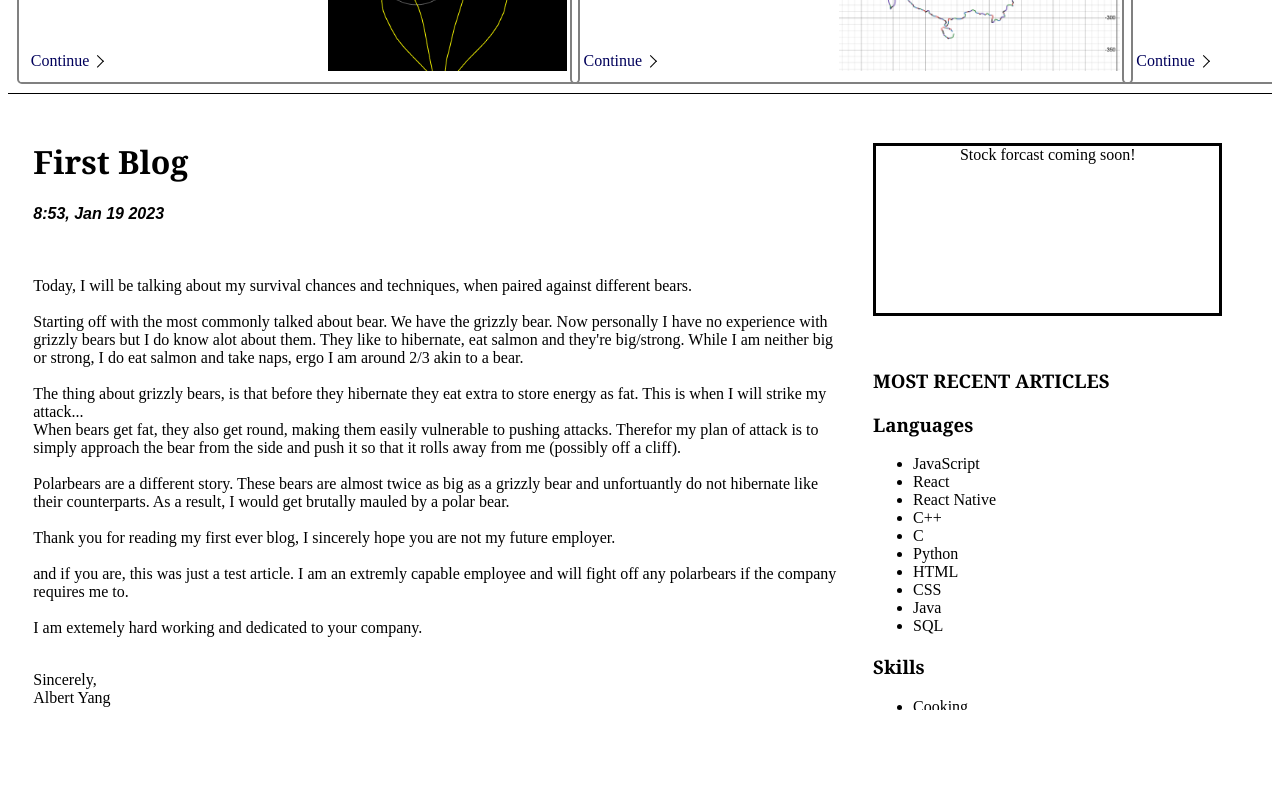
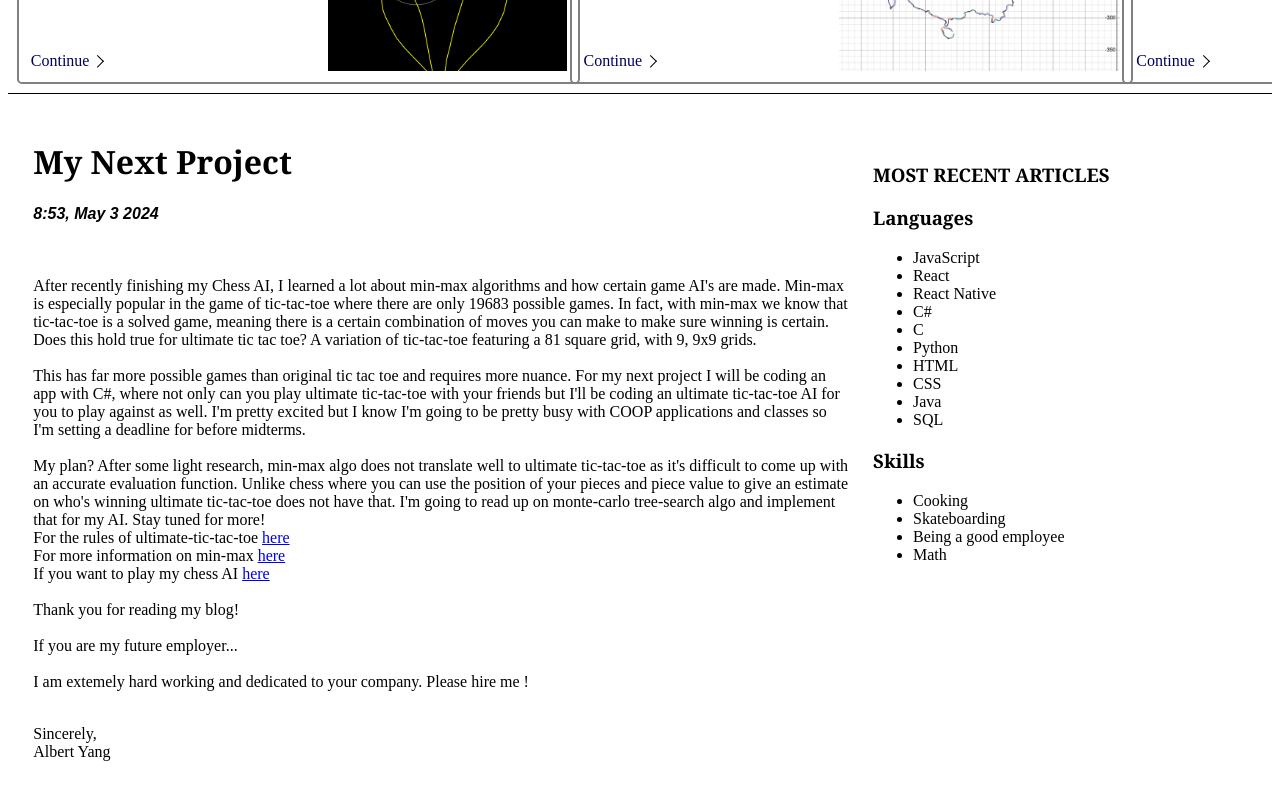
Before and after one commit to Albear-Yang/Web, a React (Vite) app: page /#/ in a window 1280 px wide. Shown: the part 862-1662 px from the top of the page. Before the commit the page ends 1618 px from the top, so only its background shows below. Built offline with nearby package versions, Linux system fonts and the light colour scheme.

Commit message:
fixed article, added thumbnail for chess

```diff
--- a/index.html
+++ b/index.html
@@ -2,7 +2,6 @@
 <html lang="en">
   <head>
     <meta charset="UTF-8" />
-    <link rel="icon" type="image/svg+xml" href="/vite.svg" />
     <meta name="viewport" content="width=device-width, initial-scale=1.0" />
     <title>Albert Yang News</title>
   </head>
--- a/src/components/Article.tsx
+++ b/src/components/Article.tsx
@@ -6,30 +6,32 @@ function Article(props: {title: string, date: string, article: string}){
         <div className = "body">
             <h4 className = "date">{props.date}</h4>
             <p className = "mainBody">
-                Today, I will be talking about my survival chances and techniques, when paired against different bears.
+                After recently finishing my Chess AI, I learned a lot about min-max algorithms and how certain game AI's are made. Min-max is especially popular in the game of tic-tac-toe where there are only 19683 possible games. In fact, with min-max we know that tic-tac-toe is a solved game, meaning there is a certain combination of moves you can make to make sure winning is certain. Does this hold true for ultimate tic tac toe? A variation of tic-tac-toe featuring a 81 square grid, with 9, 9x9 grids.
                 <br />
                 <br />
-                Starting off with the most commonly talked about bear. We have the grizzly bear. Now personally I have no experience with grizzly bears
-                but I do know alot about them. They like to hibernate, eat salmon and they're big/strong. While I am neither big or strong, I do eat salmon and take naps, ergo I am around 2/3 akin to a bear.
+                This has far more possible games than original tic tac toe and requires more nuance. For my next project I will be coding an app with C#, where not only can you play ultimate tic-tac-toe with your friends but I'll be coding an ultimate tic-tac-toe AI for you to play against as well. I'm pretty excited but I know I'm going to be pretty busy with COOP applications and classes so I'm setting a deadline for before midterms.
                 <br />
                 <br />
-                The thing about grizzly bears, is that before they hibernate they eat extra to store energy as fat. This is when I will strike my attack...
+                My plan? After some light research, min-max algo does not translate well to ultimate tic-tac-toe as it's difficult to come up with an accurate evaluation function. Unlike chess where you can use the position of your pieces and piece value to give an estimate on who's winning ultimate tic-tac-toe does not have that. I'm going to read up on monte-carlo tree-search algo and implement that for my AI.
+
+                Stay tuned for more!
+
                 <br />
-                When bears get fat, they also get round, making them easily vulnerable to pushing attacks. Therefor my plan of attack is to simply approach the bear from the side and push it so that it rolls away from me (possibly off a cliff).
+                For the rules of ultimate-tic-tac-toe <a href = "https://en.wikipedia.org/wiki/Ultimate_tic-tac-toe"> here </a>
                 <br />
+                For more information on min-max <a href = "https://en.wikipedia.org/wiki/Minimax#:~:text=Minmax%20(sometimes%20Minimax%2C%20MM%20or,case%20(maximum%20loss)%20scenario."> here</a>
                 <br />
-                Polarbears are a different story. These bears are almost twice as big as a grizzly bear and unfortuantly do not hibernate like their counterparts. As a result, I would get brutally mauled by a polar bear.
-
+                If you want to play my chess AI <a href  = "https://colab.research.google.com/drive/1iMDWmPL9VKTCtdHXdcr1SQuMYSso4HUG?usp=sharing"> here</a>
 
                 <br />
                 <br />
-                Thank you for reading my first ever blog, I sincerely hope you are not my future employer.
+                Thank you for reading my blog!
                 <br/>
                 <br/>
-                and if you are, this was just a test article. I am an extremly capable employee and will fight off any polarbears if the company requires me to.
+                If you are my future employer...
                 <br/>
                 <br/>
-                I am extemely hard working and dedicated to your company.
+                I am extemely hard working and dedicated to your company. Please hire me !
                 <br/>
                 <br/>
 
--- a/src/components/FeaturedPost.tsx
+++ b/src/components/FeaturedPost.tsx
@@ -6,7 +6,7 @@ function FeaturedPost(){
             <div className="mainArticleBox">
             <Link to ="/About" className="link">
                 <h1 className="mainArticleTitle">About Albert Yang: 1B UW CS</h1>
-                <p className="lead my-3">Hi! I'm currently a 1B University of Waterloo CS Student. This article will be talking about me and the purposes of this website. </p>
+                <p className="lead my-3">Hi! I'm currently a 2A University of Waterloo CS Student. This article will be talking about me and the purposes of this website. </p>
                 <p className="lead mb-0"><a id = "continueread">Continue reading...</a>
                 </p>
             </Link>
--- a/src/components/Mainpage.tsx
+++ b/src/components/Mainpage.tsx
@@ -5,9 +5,9 @@ function Mainpage(){
     return(
     <div className = "container" id = "main">
         <div className = "mainPage">
-            <div id = "mostrecent"><Article title = "First Blog" date = "8:53, Jan 19 2023" article = "this is my first article"></Article></div>
+            <div id = "mostrecent"><Article title = "My Next Project" date = "8:53, May 3 2024" article = "Is ultimate tic tac toe solved?"></Article></div>
+
             <div className = "sideNav">
-                <div className = "stockForcast"> Stock forcast coming soon!</div>
 
                 <div className = "recent">
                 <h3 id = "recentArticleTitle">MOST RECENT ARTICLES</h3>
@@ -34,7 +34,7 @@ function Mainpage(){
                         <li>JavaScript</li>
                         <li>React</li>
                         <li>React Native</li>
-                        <li>C++</li>
+                        <li>C#</li>
                         <li>C</li>
                         <li>Python</li>
                         <li>HTML</li>
--- a/src/components/NavbarTitle.tsx
+++ b/src/components/NavbarTitle.tsx
@@ -9,7 +9,7 @@ function TitleNav(){
             <div className="vl"></div>
             <Link to ="/About" className="link">About</Link>
             <div className="vl"></div>
-            <Link to ="/Projects" className="link">Projects</Link>
+            <a href = "https://albear-yang.github.io/" className="link">Projects</a>
             <div className="vl"></div>
             <Link to ="/Resume" className="link">Resume</Link>
 
--- a/src/components/ProjectScrollWheel.tsx
+++ b/src/components/ProjectScrollWheel.tsx
@@ -4,6 +4,7 @@ import './ProjectScrollWheel.css'
 import Desmos from './DesmosThumb.png'
 import Automata from './AutomataThumb.png'
 import Fourier from './FourierThumb.png'
+import Chess from './Chess.png'
 function ProScrolldiv(){
     const start = useRef<null | HTMLDivElement>(null);
     function useIsInViewport(ref: any) {
@@ -53,17 +54,17 @@ function ProScrolldiv(){
             <div  id = "divFirst"><ProshowCase title = "Drawable Fourier Transform"  summary = "interactive fourier Transform, that turns your drawings or SVG images into a series of rotating circles!" img = {Fourier}></ProshowCase>  </div>
             <div ref = {back}><ProshowCase title = "Photo to Desmos Graph"  summary = "Python script that can take photos, and graph it using mathematical euqations on desmos" img = {Desmos}></ProshowCase></div>
             <div>     <ProshowCase title = "Cellular Automata" summary = "JavaScript object oriented programming which accurately/efficiently simulates a Belousov Zhabotinsky reaction" img = {Automata}></ProshowCase> </div>
-            <div>      <ProshowCase title = "Chess AI" summary = "Chess AI bot that utelizes min-max algorithm optimized by alpha-beta pruning. Chess rating somewhere between 1300-1700." img = {Automata}></ProshowCase></div>
+            <div>      <ProshowCase title = "Chess AI" summary = "Chess AI bot that utelizes min-max algorithm optimized by alpha-beta pruning. Chess rating somewhere between 1300-1700." img = {Chess}></ProshowCase></div>
 
             <div ref = {start}><ProshowCase title = "Drawable Fourier Transform"  summary = "interactive fourier Transform, that turns your drawings or SVG images into a series of rotating circles!" img = {Fourier}></ProshowCase>  </div>
             <div ><ProshowCase title = "Photo to Desmos Graph"  summary = "Python script that can take photos, and graph it using mathematical euqations on desmos" img = {Desmos}></ProshowCase></div>
             <div > <ProshowCase title = "Cellular Automata" summary = "JavaScript object oriented programming which accurately/efficiently simulates a Belousov Zhabotinsky reaction" img = {Automata}></ProshowCase></div>
-            <div ref ={ref} id = "startel">      <ProshowCase title = "Chess AI" summary = "Chess AI bot that utelizes min-max algorithm optimized by alpha-beta pruning. Chess rating somewhere between 1300-1700." img = {Automata}></ProshowCase></div>
+            <div ref ={ref} id = "startel">      <ProshowCase title = "Chess AI" summary = "Chess AI bot that utelizes min-max algorithm optimized by alpha-beta pruning. Chess rating somewhere between 1300-1700." img = {Chess}></ProshowCase></div>
 
             <div  id = "divFirst"><ProshowCase title = "Drawable Fourier Transform"  summary = "interactive fourier Transform, that turns your drawings or SVG images into a series of rotating circles!" img = {Fourier}></ProshowCase>  </div>
             <div><ProshowCase title = "Photo to Desmos Graph"  summary = "Python script that can take photos, and graph it using mathematical euqations on desmos" img = {Desmos}></ProshowCase></div>
             <div>      <ProshowCase title = "Cellular Automata" summary = "JavaScript object oriented programming which accurately/efficiently simulates a Belousov Zhabotinsky reaction" img = {Automata}></ProshowCase></div>
-            <div>      <ProshowCase title = "Chess AI" summary = "Chess AI bot that utelizes min-max algorithm optimized by alpha-beta pruning. Chess rating somewhere between 1300-1700." img = {Automata}></ProshowCase></div>
+            <div>      <ProshowCase title = "Chess AI" summary = "Chess AI bot that utelizes min-max algorithm optimized by alpha-beta pruning. Chess rating somewhere between 1300-1700." img = {Chess}></ProshowCase></div>
         </div>
     </div>)
 }
```
Also changed, not shown: src/components/Chess.png (added).
